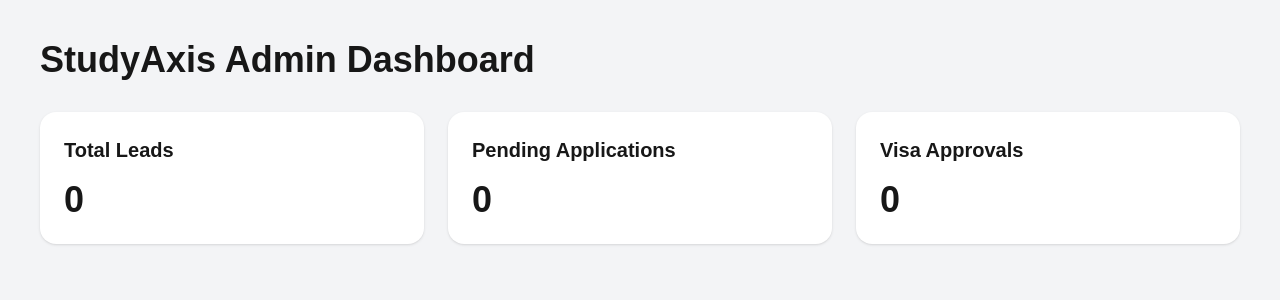
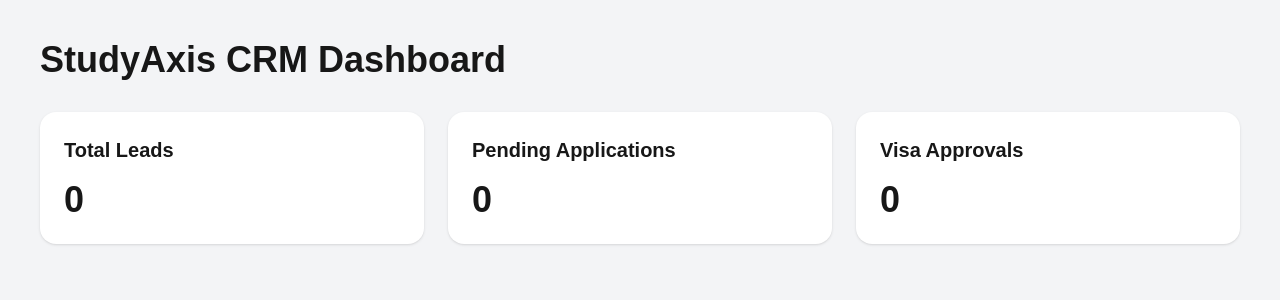
Before and after one commit to Chammx/Studyaxis, a Next.js app: page /admin in a window 1280 px wide. Shown: the top 300 px of the page. Built offline with nearby package versions, Linux system fonts and the light colour scheme.

Commit message:
Updated admin dashboard

```diff
--- a/app/admin/page.tsx
+++ b/app/admin/page.tsx
@@ -2,7 +2,7 @@
   return (
     <main className="min-h-screen bg-gray-100 p-10">
       <h1 className="text-4xl font-bold mb-8">
-        StudyAxis Admin Dashboard
+        StudyAxis CRM Dashboard
       </h1>
 
       <div className="grid md:grid-cols-3 gap-6">
```
